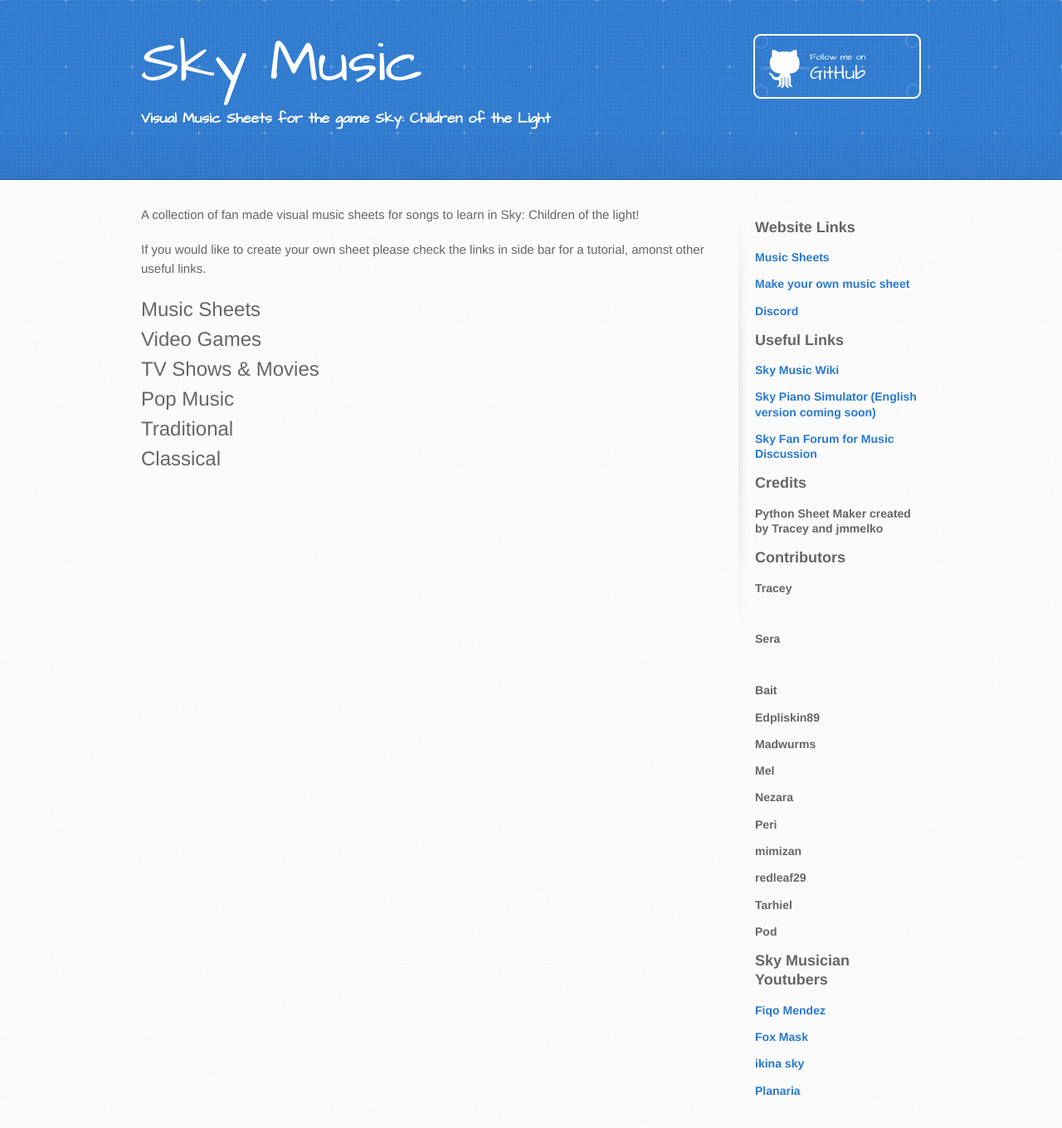
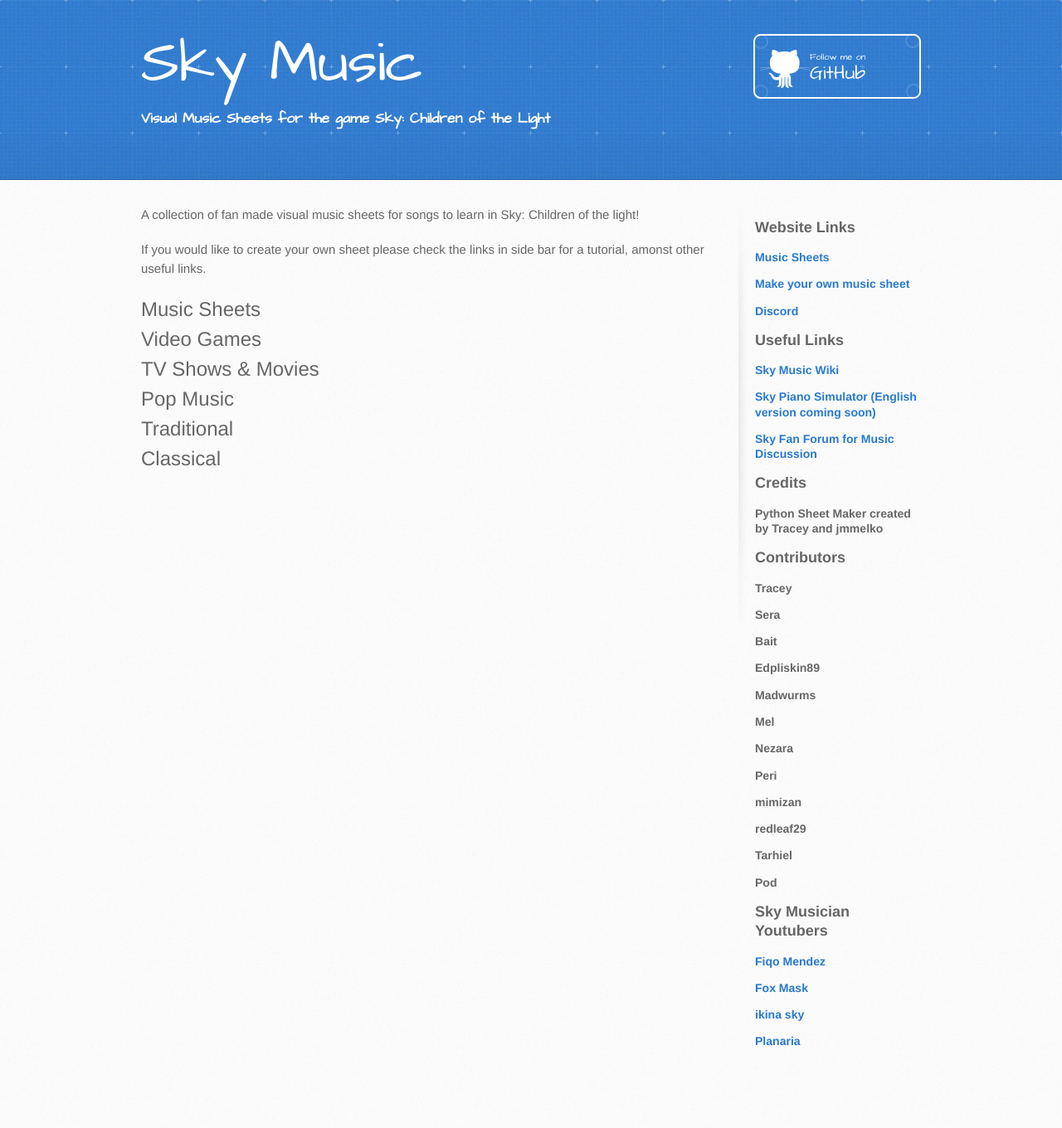
Before and after one commit to sky-music/sky-music.github.io, a Jekyll site: the page built from index.md, in a window 1280 px wide. Shown: the whole page at 83% size. Built offline with Jekyll 4.4.1, drawn with Linux system fonts in a browser that asks for light colours; after the commit the page ends 1301 px from its top, so only the background shows below that.

```diff
--- a/_layouts/default.html
+++ b/_layouts/default.html
@@ -48,7 +48,9 @@
           <h2>Credits</h2>
           <h3>Python Sheet Maker created by Tracey and jmmelko</h3>
           <h2>Contributors</h2>
-          <h3>Tracey</h3><br><h3>Sera</h3><br><h3>Bait</h3>
+          <h3>Tracey</h3>
+          <h3>Sera</h3>
+          <h3>Bait</h3>
           <h3>Edpliskin89</h3>
           <h3>Madwurms</h3>
           <h3>Mel</h3>
```
